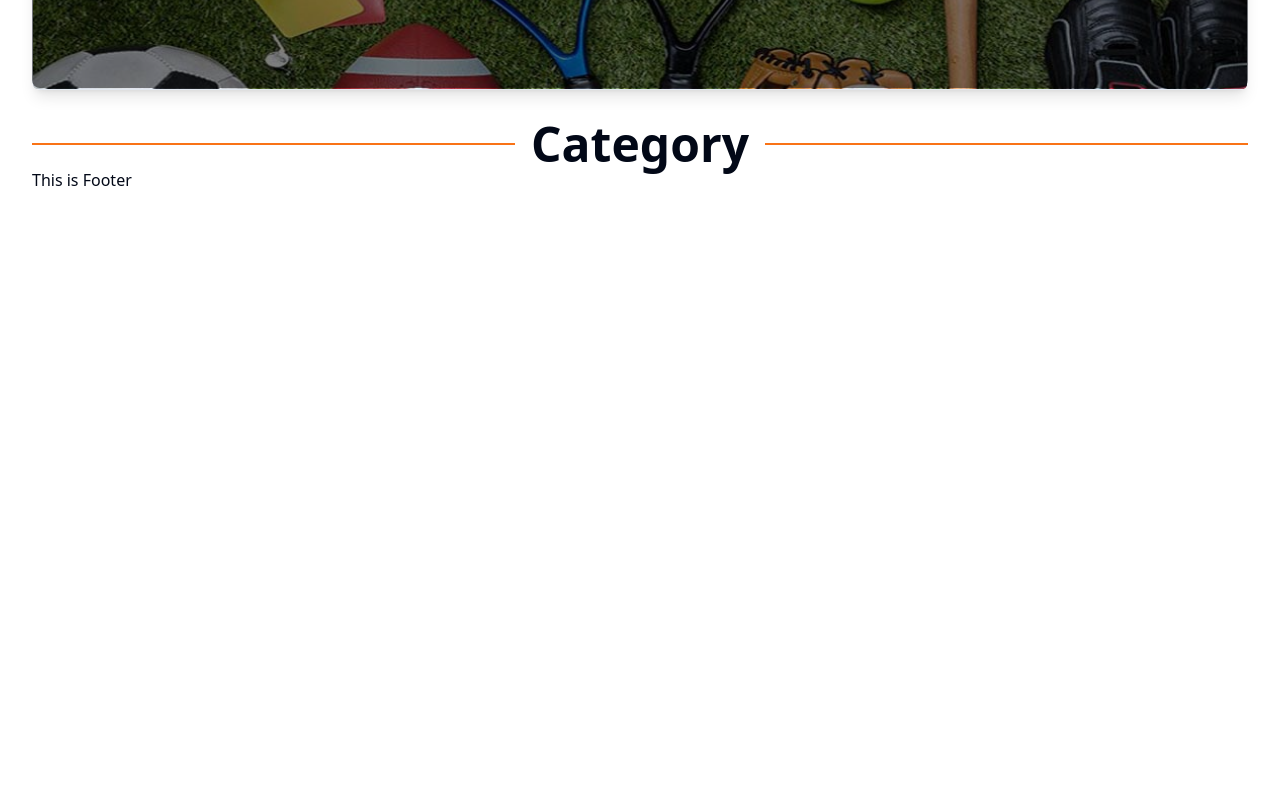
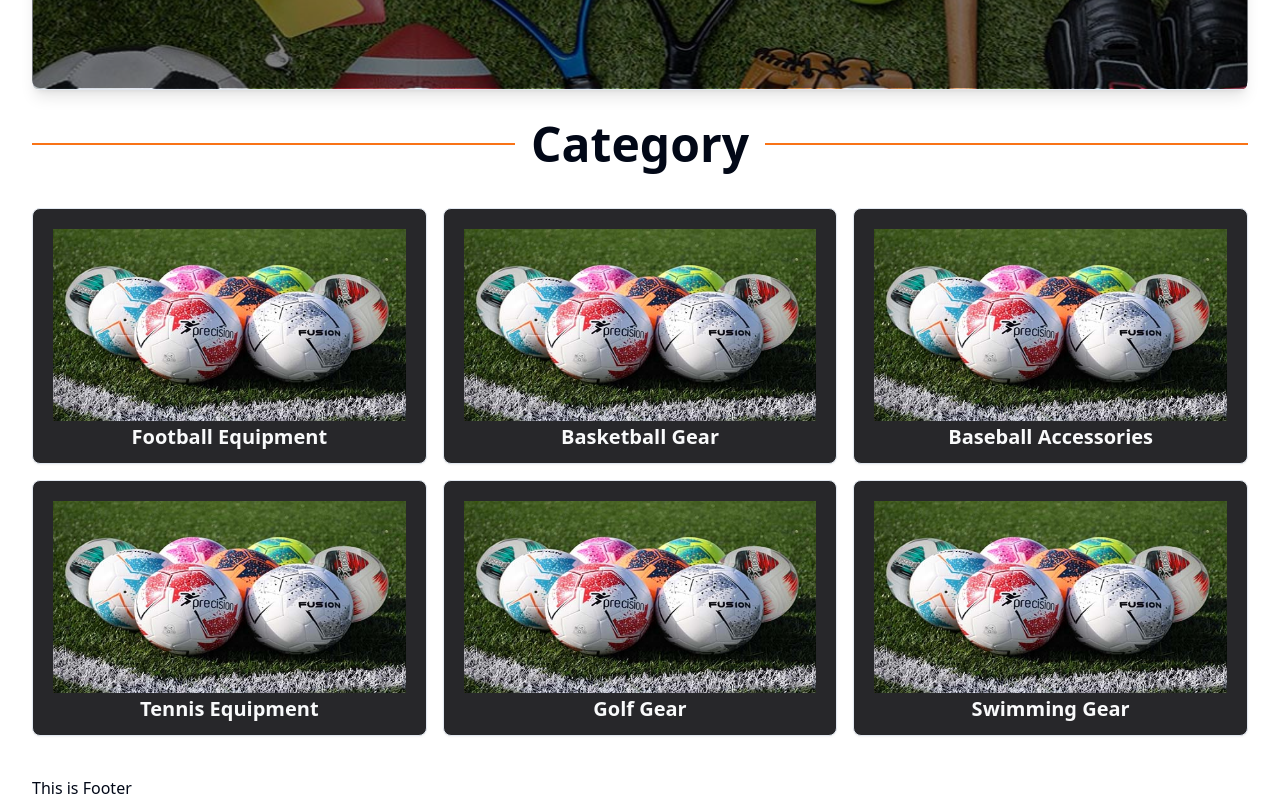
Before and after one commit to Md-Nazmus-Sakib/playProShop-client, a React (Vite) app: page / in a window 1280 px wide. Shown: the part 542-1342 px from the top of the page. Before the commit the page ends 800 px from the top, so only its background shows below. Built offline with nearby package versions, Linux system fonts and the light colour scheme.

Commit message:
category-section

```diff
--- a/src/components/pages/home/category/Category.tsx
+++ b/src/components/pages/home/category/Category.tsx
@@ -1,40 +1,38 @@
-type TCategory = {
-  id: number;
-  name: string;
-  image: string;
-};
+import CategoryCard from "./CategoryCard";
+import { TCategory } from "./CategoryType";
+import footballEquipment from "@/assets/images/football_equipment.jpg";
 
 const Category = () => {
-  const category: TCategory = [
+  const categories: TCategory[] = [
     {
       id: 1,
       name: "Football Equipment",
-      image: "football_equipment.png",
+      image: footballEquipment,
     },
     {
       id: 2,
       name: "Basketball Gear",
-      image: "basketball_gear.png",
+      image: footballEquipment,
     },
     {
       id: 3,
       name: "Baseball Accessories",
-      image: "baseball_accessories.png",
+      image: footballEquipment,
     },
     {
       id: 4,
       name: "Tennis Equipment",
-      image: "tennis_equipment.png",
+      image: footballEquipment,
     },
     {
       id: 5,
       name: "Golf Gear",
-      image: "golf_gear.png",
+      image: footballEquipment,
     },
     {
       id: 6,
       name: "Swimming Gear",
-      image: "swimming_gear.png",
+      image: footballEquipment,
     },
   ];
   return (
@@ -44,6 +42,11 @@ const Category = () => {
         <h1 className="text-center text-5xl font-extrabold mx-4">Category</h1>
         <hr className="border border-orange-500 w-full" />
       </div>
+      <div className="my-10 grid grid-cols-1 md:grid-cols-2 lg:grid-cols-3 gap-4">
+        {categories.map((category: TCategory) => (
+          <CategoryCard key={category.id} category={category}></CategoryCard>
+        ))}
+      </div>
     </div>
   );
 };
--- /dev/null
+++ b/src/components/pages/home/category/CategoryCard.tsx
@@ -0,0 +1,26 @@
+import { TCategory } from "./CategoryType";
+import { Button } from "@/components/ui/button";
+import { Card, CardContent } from "@/components/ui/card";
+
+const CategoryCard = ({ category }: { category: TCategory }) => {
+  const { name, image } = category;
+  return (
+    <Card className=" relative group cursor-pointer overflow-hidden duration-500 h-64 bg-zinc-800 text-gray-50 p-5">
+      <img
+        className="group-hover:scale-110 w-full h-48  duration-500"
+        src={image}
+        alt=""
+      />
+      <CardContent className="absolute w-[100%] left-0 p-5 -bottom-16 duration-500 group-hover:-translate-y-12  text-center">
+        <div className="absolute -z-10 left-0 w-full h-28 opacity-0 duration-500 group-hover:opacity-50 group-hover:bg-blue-900"></div>
+        <span className="text-xl font-bold block my-4">{name}</span>
+
+        <Button className="group-hover:opacity-100 w-56 duration-500 opacity-0">
+          Details
+        </Button>
+      </CardContent>
+    </Card>
+  );
+};
+
+export default CategoryCard;
--- /dev/null
+++ b/src/components/pages/home/category/CategoryType.ts
@@ -0,0 +1,5 @@
+export type TCategory = {
+  id: number;
+  name: string;
+  image: string;
+};
```
Also changed, not shown: src/assets/images/football_equipment.jpg (added).
